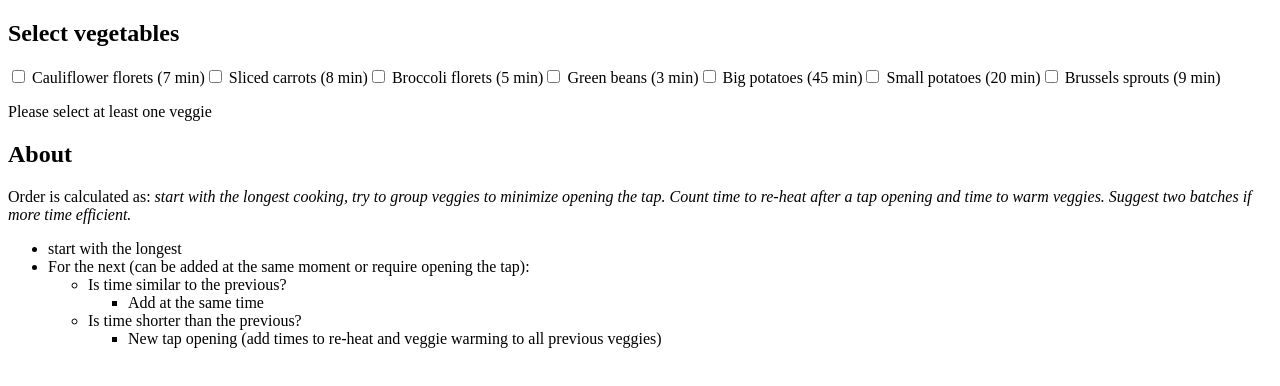
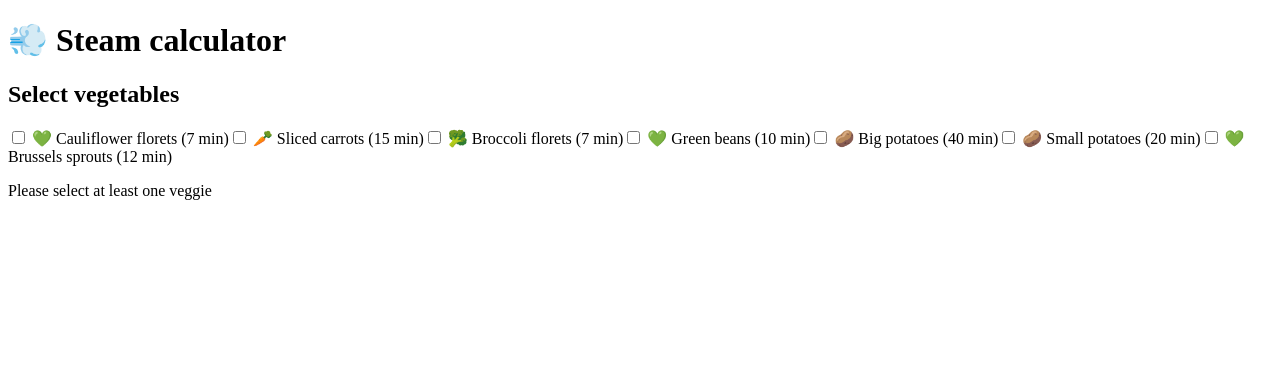
Before and after one commit to pirnz/al-vapor, a Svelte app: page / in a window 1280 px wide. Shown: the top 386 px of the page. Built offline with nearby package versions, Linux system fonts and the light colour scheme; the HTML template or start-up script is replaced by a standard one.

Commit message:
cleaning up

```diff
--- a/src/App.svelte
+++ b/src/App.svelte
@@ -4,38 +4,45 @@
   let menu = [
     {
       id: 0,
+      icon: "💚",
       name: "Cauliflower florets",
       time: 7,
     },
     {
       id: 1,
+      icon: "🥕",
       name: "Sliced carrots",
-      time: 8,
+      time: 15,
     },
     {
       id: 2,
+      icon: "🥦",
       name: "Broccoli florets",
-      time: 5,
+      time: 7,
     },
     {
       id: 3,
+      icon: "💚",
       name: "Green beans",
-      time: 3,
+      time: 10,
     },
     {
       id: 4,
+      icon: "🥔",
       name: "Big potatoes",
-      time: 45,
+      time: 40,
     },
     {
       id: 5,
+      icon: "🥔",
       name: "Small potatoes",
       time: 20,
     },
     {
       id: 6,
+      icon: "💚",
       name: "Brussels sprouts",
-      time: 9,
+      time: 12,
     },
   ];
   function Batch(veggies, cookTime, i) {
@@ -61,7 +68,7 @@
     veggies = order(veggies);
     let groups = veggies.reduce(function(r, e, i) {
       if (i != 0) {
-        ( veggies[i - 1].time - e.time < 2) ? r[r.length - 1].push(e) : r.push([e])
+        ( veggies[i - 1].time - e.time < 4) ? r[r.length - 1].push(e) : r.push([e])
       } else {
         r.push([e])
       }
@@ -88,12 +95,13 @@
   }
 </script>
 
+<h1>💨 Steam calculator</h1>
 <h2>Select vegetables</h2>
 
 {#each menu as veggie (veggie.id)}
   <label>
     <input type="checkbox" bind:group={veggies} value={veggie.name} />
-    {veggie.name} ({veggie.time} min)
+    {veggie.icon} {veggie.name} ({veggie.time} min)
   </label>
 {/each}
 
@@ -109,36 +117,3 @@
   </ul>
 </div>
 {/if}
-
-<h2>About</h2>
-
-<p>
-  Order is calculated as:
-
-  <i>
-    start with the longest cooking, try to group veggies to minimize opening the
-    tap. Count time to re-heat after a tap opening and time to warm veggies.
-    Suggest two batches if more time efficient.
-  </i>
-</p>
-<ul>
-  <li>start with the longest</li>
-  <li>
-    For the next (can be added at the same moment or require opening the tap):
-    <ul>
-      <li>
-        Is time similar to the previous?
-        <ul><li>Add at the same time</li></ul>
-      </li>
-      <li>
-        Is time shorter than the previous?
-        <ul>
-          <li>
-            New tap opening (add times to re-heat and veggie warming to all
-            previous veggies)
-          </li>
-        </ul>
-      </li>
-    </ul>
-  </li>
-</ul>
```
